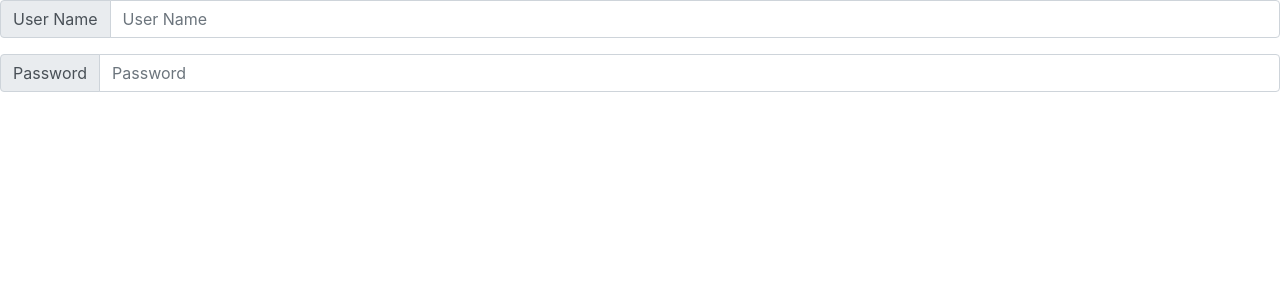
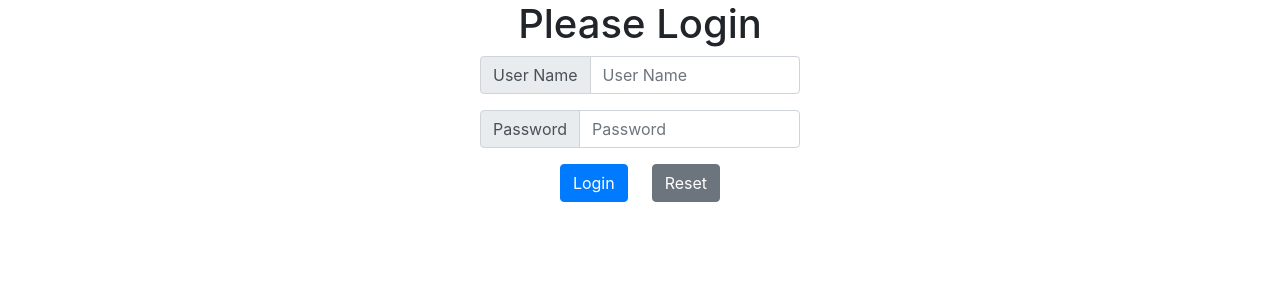
Before and after one commit to mpurohit88/lms, a React app: page / in a window 1280 px wide. Shown: the top 300 px of the page. Built offline with nearby package versions, Linux system fonts and the light colour scheme.

Commit message:
login layout changes

```diff
--- /dev/null
+++ b/src/components/BootstrapWrap/index.js
@@ -0,0 +1,8 @@
+
+import { InputGroup, FormControl, Button } from 'react-bootstrap';
+
+export {
+  InputGroup,
+  FormControl,
+  Button
+}
--- /dev/null
+++ b/src/components/Button/Button.js
@@ -0,0 +1,9 @@
+import React from 'react';
+
+import { Button } from '../BootstrapWrap'
+
+const ButtonWrap = ({ variant, text, className }) => {
+  return <Button variant={variant} className={className}>{text}</Button>
+}
+
+export default ButtonWrap;
--- /dev/null
+++ b/src/components/Button/PrimaryButton.js
@@ -0,0 +1,9 @@
+import React from 'react';
+
+import Button from './Button'
+
+const PrimaryButton = ({ text }) => {
+  return <Button variant="primary" text={text} />
+}
+
+export default PrimaryButton;
--- /dev/null
+++ b/src/components/Button/SecondayButton.js
@@ -0,0 +1,9 @@
+import React from 'react';
+
+import Button from './Button'
+
+const SecondayButton = ({ text }) => {
+  return <Button variant="secondary" text={text} className="ml-4" />
+}
+
+export default SecondayButton;
--- /dev/null
+++ b/src/components/Heading/H1.js
@@ -0,0 +1,7 @@
+import React from 'react';
+
+const H1 = ({ text }) => {
+  return <h1>{text}</h1>
+}
+
+export default H1;
--- a/src/components/Input/BootstrapWrap/index.js
+++ /dev/null
@@ -1,7 +0,0 @@
-
-import { InputGroup, FormControl } from 'react-bootstrap';
-
-export {
-  InputGroup,
-  FormControl
-}
--- a/src/components/Input/Input.js
+++ b/src/components/Input/Input.js
@@ -1,5 +1,5 @@
 import React from 'react';
-import { InputGroup, FormControl } from './BootstrapWrap';
+import { InputGroup, FormControl } from '../BootstrapWrap';
 
 const Input = ({ text }) => {
   return (
--- /dev/null
+++ b/src/components/index.js
@@ -0,0 +1,13 @@
+import Input from './Input/Input';
+import H1 from './Heading/H1';
+import Button from './Button/Button';
+import PrimaryButton from './Button/PrimaryButton';
+import SecondayButton from './Button/SecondayButton';
+
+export {
+  Input,
+  H1,
+  Button,
+  PrimaryButton,
+  SecondayButton
+}
--- /dev/null
+++ b/src/containers/Login/Login.css
@@ -0,0 +1,4 @@
+.login {
+  max-width: 20rem;
+  margin: 0 auto;
+}
--- a/src/containers/Login/Login.js
+++ b/src/containers/Login/Login.js
@@ -1,12 +1,16 @@
 import React from 'react';
-import Input from '../../components/Input/Input';
+import { Input, H1, PrimaryButton, SecondayButton } from '../../components';
 
+import './Login.css';
 
 const Login = () => {
   return (
-    <div>
+    <div className="login">
+      <H1 text="Please Login" />
       <Input text="User Name" />
       <Input text="Password" />
+      <PrimaryButton text="Login" />
+      <SecondayButton text="Reset" />
     </div>
   )
 }
```
